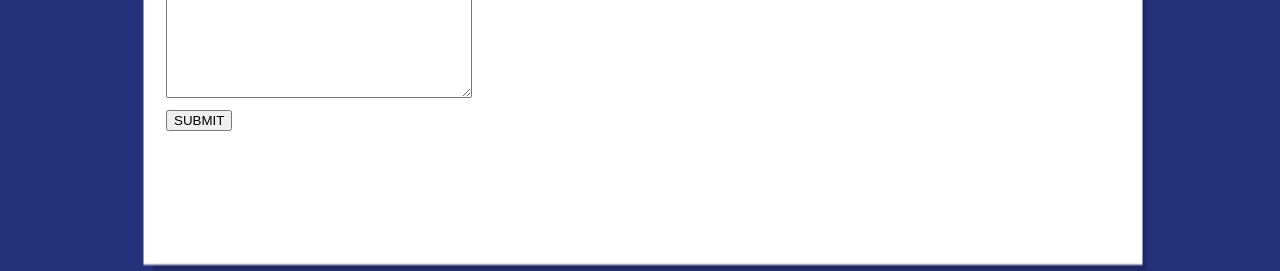
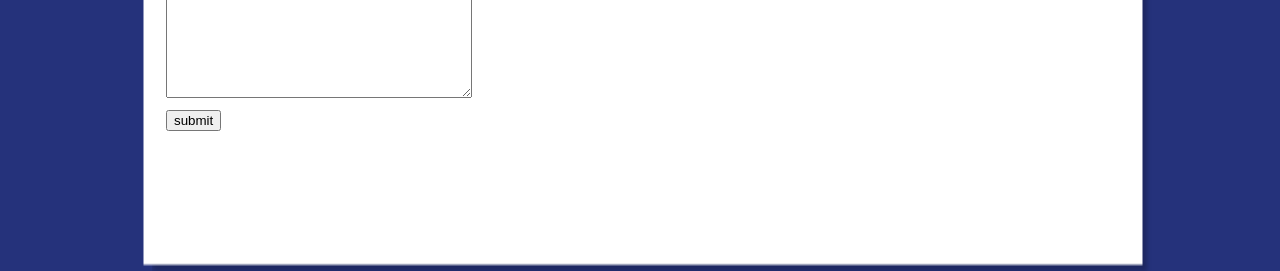
Before and after one commit to aitshuber/drmunshicc, a Jekyll site: the page contact.php.html, which Jekyll copies as it is, in a window 1280 px wide. Shown: the part 892-1163 px from the top of the page. Built offline with Jekyll 4.4.1, drawn with Linux system fonts in a browser that asks for light colours.

Commit message:
update button

```diff
--- a/contact.php.html
+++ b/contact.php.html
@@ -726,7 +726,7 @@
                       <input type="hidden" name="inbox_key" value="drmunshi">
                       <input type="hidden" name="_to" value="carlos@accoladesit.com">
                       <input type="text" name="_gotcha" style="display: none;">
-                      <button class="cat_button" type="submit">SUBMIT</button>
+                      <input class="cat_button" type="submit" value="submit">
                      </td>
                 </tr>
             </table>
```
